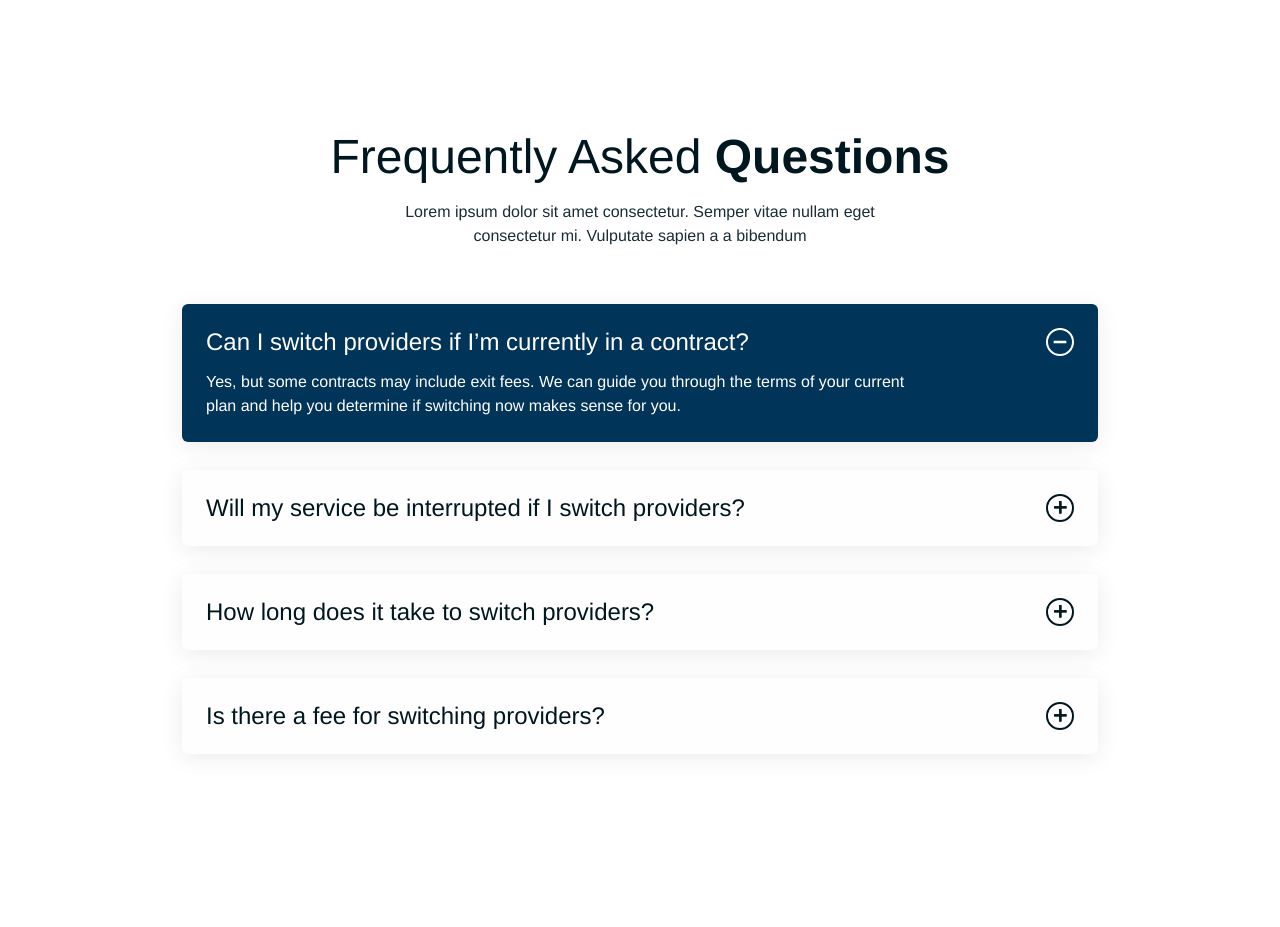
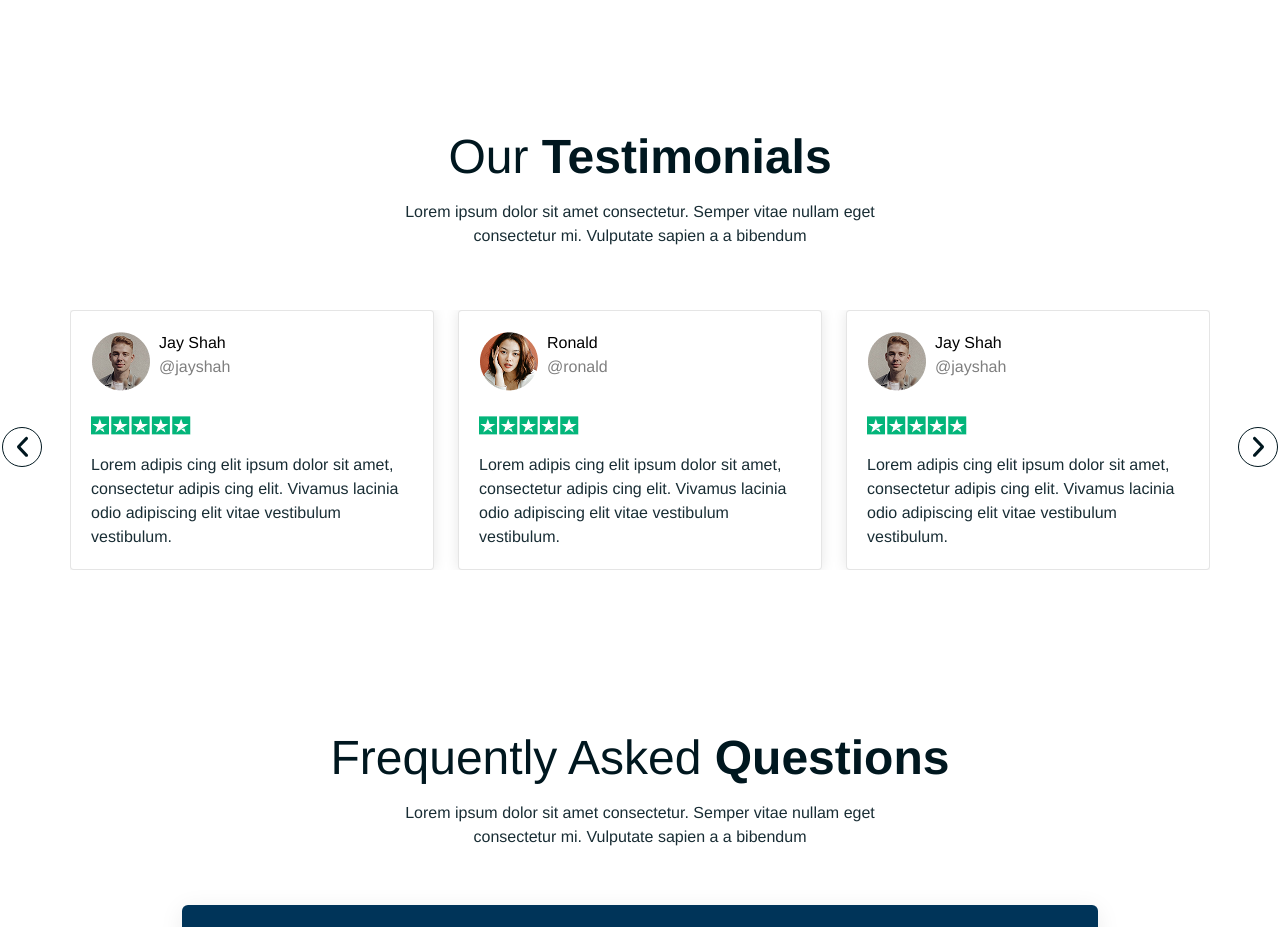
Before and after one commit to Harsh-Bishnoi/react-bill-central, a React (Vite) app: page / in a window 1280 px wide. Shown: the part 4400-5327 px from the top of the page. Built offline with nearby package versions, Linux system fonts and the light colour scheme.

Commit message:
add testimonials swiper

```diff
--- a/src/App.jsx
+++ b/src/App.jsx
@@ -7,7 +7,7 @@ import Hero from './components/Hero'
 import LogoSwiper from './components/LogoSwiper'
 import StepsToSwitch from './components/StepsToSwitch'
 import SwitchingEnergy from './components/SwitchingEnergy'
-// import Testimonials from './components/Testimonials'
+import Testimonials from './components/Testimonials'
 
 function App() {
 
@@ -19,7 +19,7 @@ function App() {
       <StepsToSwitch />
       <ComprehensiveUtility />
       <ChooseUtilities />
-      {/* <Testimonials /> */}
+      <Testimonials />
       <FrequentlyQuestions />
       <Footer />
     </>
--- a/src/components/Testimonials.jsx
+++ b/src/components/Testimonials.jsx
@@ -1,76 +1,76 @@
-// import React from 'react'
-// import CustomHeading from './common/CustomHeading'
-// import CustomDescription from './common/CustomDescription'
+import React from 'react'
+import CustomHeading from './common/CustomHeading'
+import CustomDescription from './common/CustomDescription'
 
-// import { Swiper, SwiperSlide } from 'swiper/react';
-// import 'swiper/css';
-// import 'swiper/css/navigation';
-// import { SWIPER_DATA_2 } from '../utils/helper';
-// import { Autoplay, Navigation } from 'swiper/modules';
-// import { SwiperNextArrow, SwiperPrevArrow } from '../utils/icon';
-// const Testimonials = () => {
-//     return (
-//         <>
-//             <div className="flex justify-center items-center pb-10 sm:pb-20 md:pb-30 lg:pb-40.5">
-//                 <div className="max-w-[1284px] px-3">
-//                     <CustomHeading headingClass="pb-4 text-center" headingtext="Our" headingSpan2="Testimonials" />
-//                     <CustomDescription descriptionClass="max-w-[490px] mx-auto text-center pb-15.5" descriptionText="Lorem ipsum dolor sit amet consectetur. Semper vitae nullam eget consectetur mi. Vulputate sapien a a bibendum" />
-//                     <div className="relative max-w-[1284px]">
-//                         <div className="flex items-center justify-between">
-//                             <div className="next-btn absolute left-[-68px] z-10 top-[45%] w-10 h-10 rounded-[34px] border border-[#00171F] flex items-center justify-center hover:bg-[#00171F] swiper-arrow transition-all duration-200 ease-linear cursor-pointer"><SwiperPrevArrow /></div>
-//                             <div className="prev-btn absolute right-[-68px] z-10 top-[45%] w-10 h-10 rounded-[34px] border border-[#00171F] flex items-center justify-center hover:bg-[#00171F] swiper-arrow transition-all duration-200 ease-linear cursor-pointer"><SwiperNextArrow /></div>
-//                         </div>
-//                         <div>
-//                             <Swiper className='max-w-[1140px]' navigation={{
-//                                 nextEl: '.next-btn',
-//                                 prevEl: '.prev-btn',
-//                             }}
-//                                 modules={[Navigation, Autoplay]}
-//                                 spaceBetween={24}
-//                                 slidesPerView={3}
-//                                 loop={true}
-//                                 autoplay={{
-//                                     delay: 1500,
-//                                     disableOnInteraction: false,
-//                                 }}
-//                                 breakpoints={{
-//                                     320: {
-//                                         slidesPerView: 1,
-//                                     },
-//                                     640: {
-//                                         slidesPerView: 1,
-//                                     },
-//                                     768: {
-//                                         slidesPerView: 2,
-//                                     },
-//                                     1024: {
-//                                         slidesPerView: 3,
-//                                     },
-//                                 }}
-//                                 onSlideChange={() => console.log('slide change')}
-//                             >
-//                                 {SWIPER_DATA_2.map((items, index) => (
-//                                     <SwiperSlide className='max-w-[364px] mx-auto'>
-//                                         <div id={index} className="max-w-[364px] border-[#0000001A] border rounded-sm bg-white shadow-[0px_0px_13.9px_0px_#0000001A] p-5">
-//                                             <div className="flex gap-2 mb-6">
-//                                                 <img src={items.img} alt="img" />
-//                                                 <div className="text-start">
-//                                                     <p className='font-family-primary font-normal text-base leading-[150%] text-black'>{items.name}</p>
-//                                                     <p className='font-family-primary font-normal text-base leading-[150%] text-black opacity-50'>{items.id}</p>
-//                                                 </div>
-//                                             </div>
-//                                             <img className='mb-4.5' src={items.star} alt="star" />
-//                                             <p className='text-start font-family-primary font-normal text-base leading-[150%] text-[#00171F] opacity-90'>{items.para}</p>
-//                                         </div>
-//                                     </SwiperSlide>
-//                                 ))}
-//                             </Swiper>
-//                         </div>
-//                     </div>
-//                 </div>
-//             </div>
-//         </>
-//     )
-// }
+import { Swiper, SwiperSlide } from 'swiper/react';
+import 'swiper/css';
+import 'swiper/css/navigation';
+import { SWIPER_DATA_2 } from '../utils/helper';
+import { Autoplay, Navigation } from 'swiper/modules';
+import { SwiperNextArrow, SwiperPrevArrow } from '../utils/icon';
+const Testimonials = () => {
+    return (
+        <>
+            <div className="flex justify-center items-center pb-10 sm:pb-20 md:pb-30 lg:pb-40.5">
+                <div className="max-w-[1284px] px-3">
+                    <CustomHeading headingClass="pb-4 text-center" headingtext="Our" headingSpan2="Testimonials" />
+                    <CustomDescription descriptionClass="max-w-[490px] mx-auto text-center pb-15.5" descriptionText="Lorem ipsum dolor sit amet consectetur. Semper vitae nullam eget consectetur mi. Vulputate sapien a a bibendum" />
+                    <div className="relative max-w-[1284px]">
+                        <div className="flex items-center justify-between">
+                            <div className="next-btn absolute left-[-68px] z-10 top-[45%] w-10 h-10 rounded-[34px] border border-[#00171F] flex items-center justify-center hover:bg-[#00171F] swiper-arrow transition-all duration-200 ease-linear cursor-pointer"><SwiperPrevArrow /></div>
+                            <div className="prev-btn absolute right-[-68px] z-10 top-[45%] w-10 h-10 rounded-[34px] border border-[#00171F] flex items-center justify-center hover:bg-[#00171F] swiper-arrow transition-all duration-200 ease-linear cursor-pointer"><SwiperNextArrow /></div>
+                        </div>
+                        <div>
+                            <Swiper className='max-w-[1140px]' navigation={{
+                                nextEl: '.next-btn',
+                                prevEl: '.prev-btn',
+                            }}
+                                modules={[Navigation, Autoplay]}
+                                spaceBetween={24}
+                                slidesPerView={3}
+                                loop={true}
+                                autoplay={{
+                                    delay: 1500,
+                                    disableOnInteraction: false,
+                                }}
+                                breakpoints={{
+                                    320: {
+                                        slidesPerView: 1,
+                                    },
+                                    640: {
+                                        slidesPerView: 1,
+                                    },
+                                    768: {
+                                        slidesPerView: 2,
+                                    },
+                                    1024: {
+                                        slidesPerView: 3,
+                                    },
+                                }}
+                                onSlideChange={() => console.log('slide change')}
+                            >
+                                {SWIPER_DATA_2.map((items, index) => (
+                                    <SwiperSlide className='max-w-[364px] mx-auto'>
+                                        <div id={index} className="max-w-[364px] border-[#0000001A] border rounded-sm bg-white shadow-[0px_0px_13.9px_0px_#0000001A] p-5">
+                                            <div className="flex gap-2 mb-6">
+                                                <img src={items.img} alt="img" />
+                                                <div className="text-start">
+                                                    <p className='font-family-primary font-normal text-base leading-[150%] text-black'>{items.name}</p>
+                                                    <p className='font-family-primary font-normal text-base leading-[150%] text-black opacity-50'>{items.id}</p>
+                                                </div>
+                                            </div>
+                                            <img className='mb-4.5' src={items.star} alt="star" />
+                                            <p className='text-start font-family-primary font-normal text-base leading-[150%] text-[#00171F] opacity-90'>{items.para}</p>
+                                        </div>
+                                    </SwiperSlide>
+                                ))}
+                            </Swiper>
+                        </div>
+                    </div>
+                </div>
+            </div>
+        </>
+    )
+}
 
-// export default Testimonials
+export default Testimonials
```
